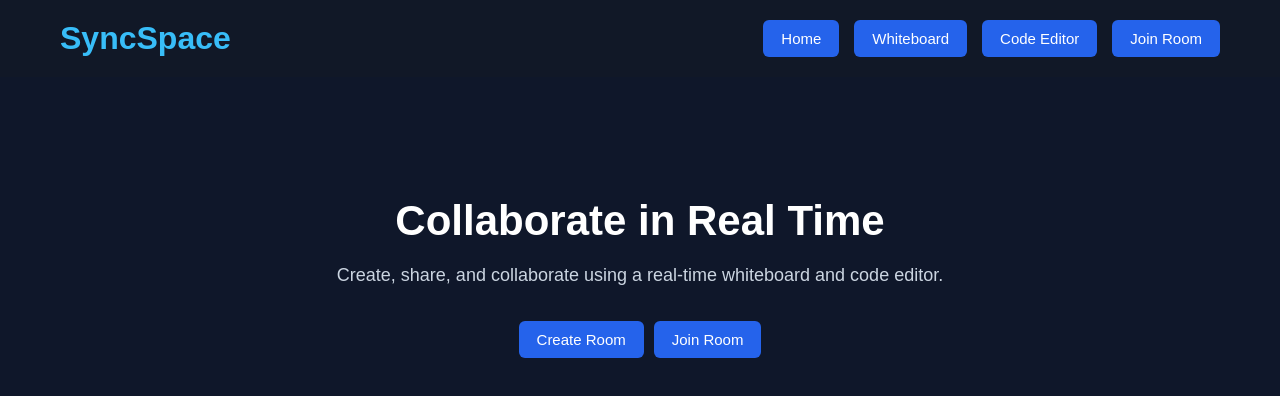
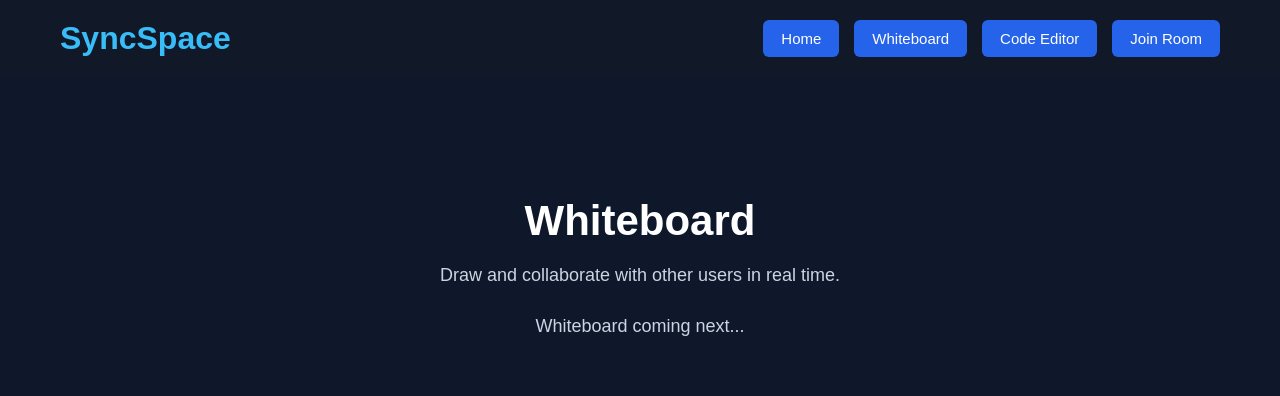
Before and after one commit to Fouziashaik08/SyncSpace, a React (Vite) app in the folder client/: page / in a window 1280 px wide. Both pictures are taken after a click on the button "Whiteboard". Shown: the top 396 px of the page. Built offline with nearby package versions, Linux system fonts and the light colour scheme.

Commit message:
Add room creation and join room functionality

```diff
--- a/client/src/App.jsx
+++ b/client/src/App.jsx
@@ -5,6 +5,7 @@ function App() {
   const [roomId, setRoomId] = useState("");
   const [showJoin, setShowJoin] = useState(false);
   const [joinRoomId, setJoinRoomId] = useState("");
+  const [currentPage, setCurrentPage] = useState("home");
 
   const createRoom = () => {
     const newRoomId = Math.random().toString(36).substring(2, 8);
@@ -34,13 +35,23 @@ function App() {
         <h1>SyncSpace</h1>
 
         <nav>
-          <button>Home</button>
-          <button>Whiteboard</button>
-          <button>Code Editor</button>
+          <button onClick={() => setCurrentPage("home")}>
+            Home
+          </button>
+
+          <button onClick={() => setCurrentPage("whiteboard")}>
+            Whiteboard
+          </button>
+
+          <button onClick={() => setCurrentPage("code")}>
+            Code Editor
+          </button>
+
           <button onClick={joinRoom}>Join Room</button>
         </nav>
       </header>
 
+      {currentPage === "home" && (
         <main>
           <h2>Collaborate in Real Time</h2>
 
@@ -75,6 +86,25 @@ function App() {
 
           {message && <h3>{message}</h3>}
         </main>
+      )}
+
+      {currentPage === "whiteboard" && (
+        <main>
+          <h2>Whiteboard</h2>
+          <p>Draw and collaborate with other users in real time.</p>
+
+          <div className="whiteboard">
+            <p>Whiteboard coming next...</p>
+          </div>
+        </main>
+      )}
+
+      {currentPage === "code" && (
+        <main>
+          <h2>Code Editor</h2>
+          <p>Collaborative code editor coming next...</p>
+        </main>
+      )}
     </div>
   );
 }
```
Lines whose indentation alone changed are shown as unchanged.
